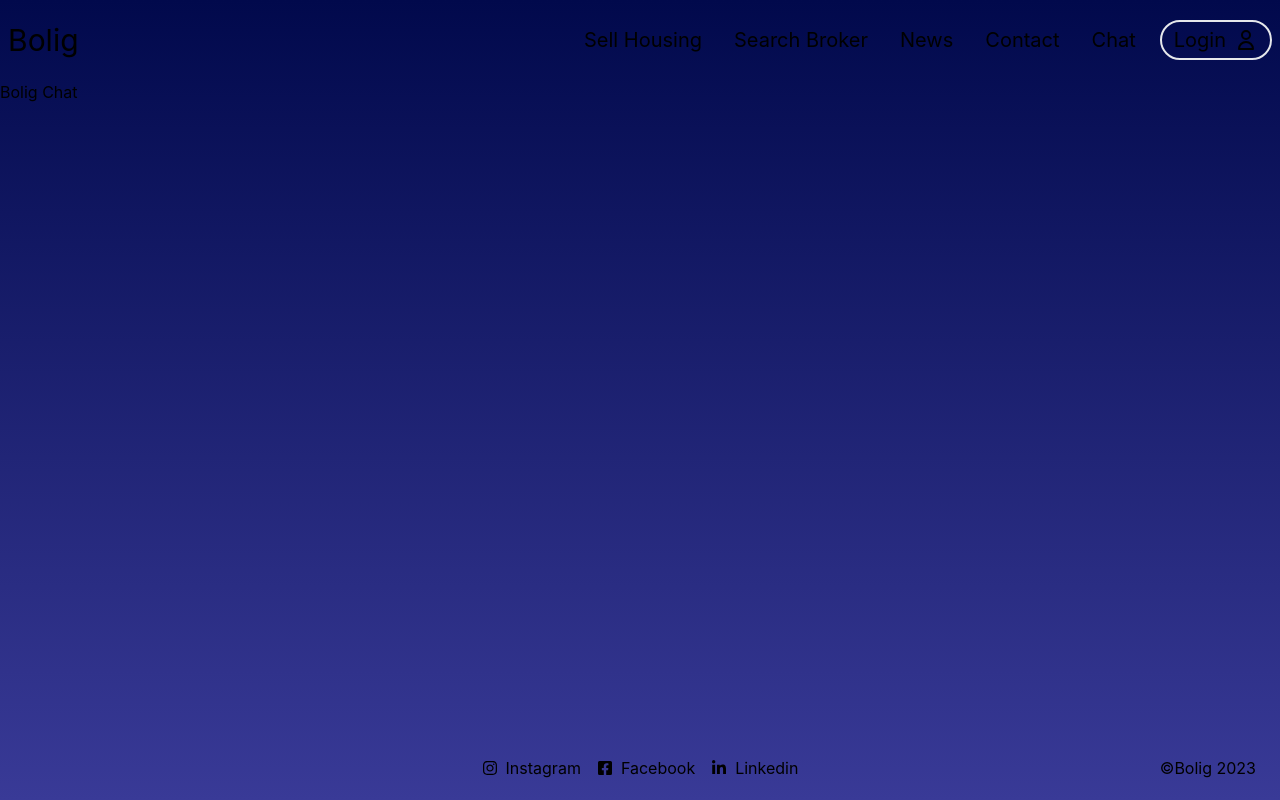
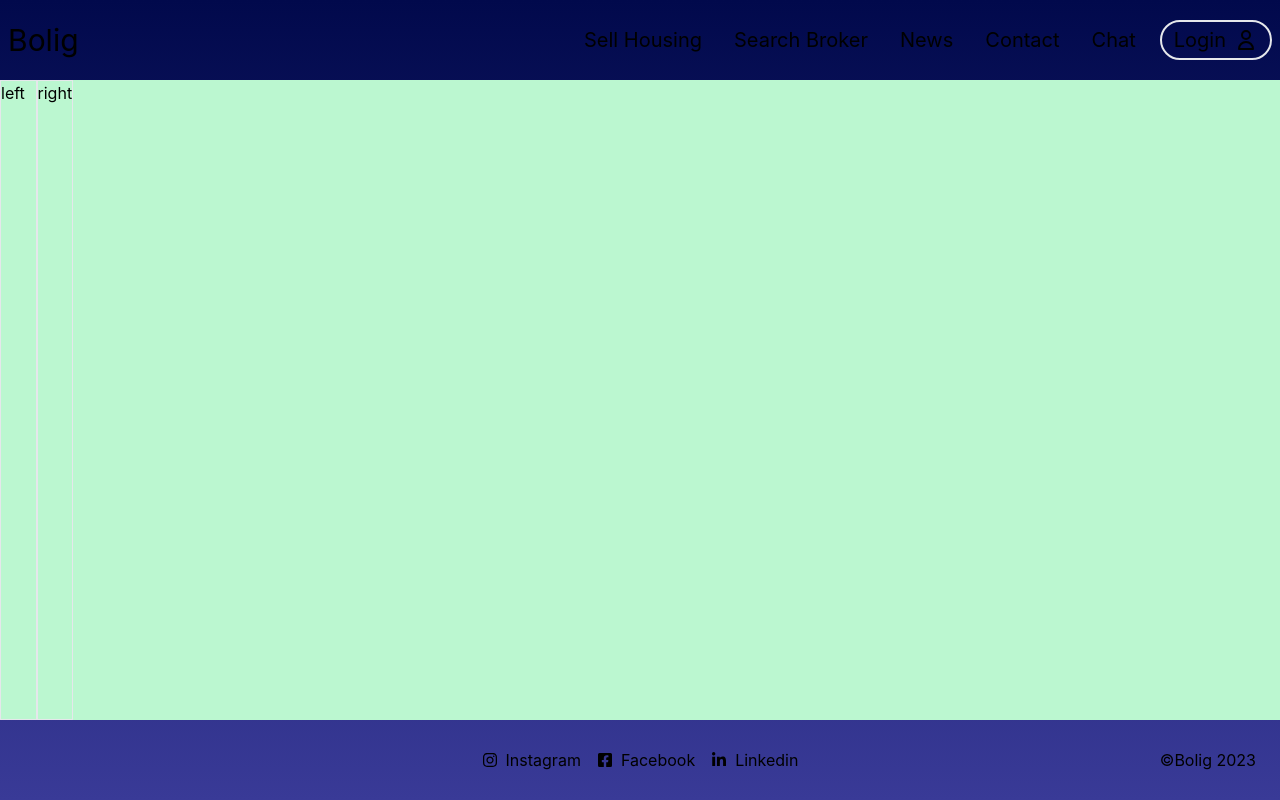
Before and after one commit to MaxAndreasLundin/bolig-web, a Next.js app: page /chat in a window 1280 px wide. Built offline with nearby package versions, Linux system fonts and the light colour scheme.

Commit message:
fixing height setup on all pages

```diff
--- a/app/chat/page.tsx
+++ b/app/chat/page.tsx
@@ -2,9 +2,13 @@ import React from 'react'
 
 const page = () => {
   return (
-    <div className='h-[90vh]'>
-      <h1>Bolig Chat</h1>
-    </div>
+      <div className='flex flex-1 bg-green-200'>
+        <div className='grid grid-cols-1 sm:grid-cols-2 h-auto'>
+          <div className='border'>left</div>
+          <div className='border'>right</div>
+        </div>
+      </div>
+
   )
 }
 
--- a/app/globals.css
+++ b/app/globals.css
@@ -6,8 +6,12 @@ html,
 body {
   padding: 0;
   margin: 0;
+  box-sizing: border-box;
   font-family: -apple-system, BlinkMacSystemFont, Segoe UI, Roboto, Oxygen,
     Ubuntu, Cantarell, Fira Sans, Droid Sans, Helvetica Neue, sans-serif;
+    min-height: 100vh;
+    display: flex;
+    flex-direction: column;
 }
 
 a {
--- a/app/layout.tsx
+++ b/app/layout.tsx
@@ -16,8 +16,8 @@ export default function RootLayout({
       <head />
       <body className="bg-gradient-to-t from-[#393a97] to-[#01094c]">
         <Navbar />
+        {children}
         <Footer />
-        {children}
       </body>
     </html>
   );
--- a/app/login/page.tsx
+++ b/app/login/page.tsx
@@ -3,7 +3,7 @@ import React from "react";
 
 const login = () => {
   return (
-    <div className="bg-neutral-900 text-white flex flex-col items-center justify-center h-[90vh]">
+    <div className="bg-neutral-900 text-white flex flex-1 flex-col items-center justify-center">
       <div className="bg-neutral-800 flex flex-col items-center justify-center p-10 rounded-xl">
         <h1 className="text-2xl font-bold">Logga in</h1>
         <div className="flex flex-col gap-4 m-8">
--- a/app/page.tsx
+++ b/app/page.tsx
@@ -3,7 +3,7 @@
 export default function Home() {
 
   return (
-    <div className="h-[90vh] w-full flex flex-col justify-center items-center">
+    <div className="w-full flex flex-1 flex-col justify-center items-center">
       <h1 className="text-6xl font-extrabold mb-4">Bolig</h1>
       <p>A new home awaits, find it now!</p>
 
--- a/components/Footer.tsx
+++ b/components/Footer.tsx
@@ -3,7 +3,7 @@ import { FaInstagram, FaFacebookSquare, FaLinkedinIn } from "react-icons/fa";
 
 const Footer = () => {
   return (
-    <div className="absolute bottom-0 w-full h-16">
+    <footer className="static bottom-0 w-full h-20">
         <div className="grid grid-cols-1 sm:grid-cols-4 w-full h-full">
           <div className="flex sm:col-start-2 sm:col-span-2 justify-center items-center w-full gap-2 text-sm sm:text-base">
             <FaInstagram />
@@ -17,7 +17,8 @@ const Footer = () => {
             &copy;Bolig 2023
           </div>
         </div>
-    </div>
+
+    </footer>
   );
 };
 
--- a/components/Navbar.tsx
+++ b/components/Navbar.tsx
@@ -15,7 +15,7 @@ const Navbar = () => {
 
   return (
     <>
-    <header className="sticky top-0 h-20 z-50 grid grid-cols-4">
+    <header className="sticky h-20 top-0 z-50 grid grid-cols-4">
       {/*left*/}
       <div className="flex items-center col-span-1">
         <Link href={"/"}><h1 className="w-full text-3xl pl-2">Bolig</h1></Link>
```
Also changed, not shown: app/page.module.css (deleted, +0 -13 lines). Lines whose indentation alone changed are shown as unchanged.
